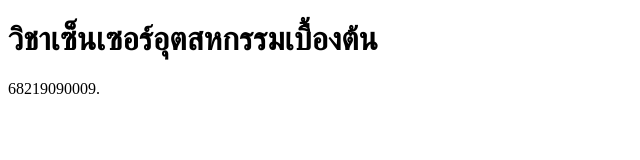
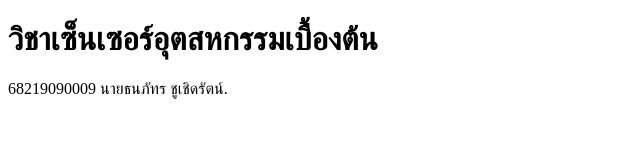
Before and after one commit to 68219090009/68219090009.sensor.github.io, a plain HTML site: page index.html in a window 1280 px wide. Shown: the whole page, without its empty margins (0-640 px from the left). Drawn offline with Linux system fonts and the light colour scheme.

Commit message:
Update index.html

```diff
--- a/index.html
+++ b/index.html
@@ -4,7 +4,7 @@
 
 <h1>วิชาเซ็นเซอร์อุตสหกรรมเบื้องต้น</h1>
 
-<p>68219090009.</p>
+<p>68219090009 นายธนภัทร ชูเชิดรัตน์.</p>
 
 </body>
 </html>
```
